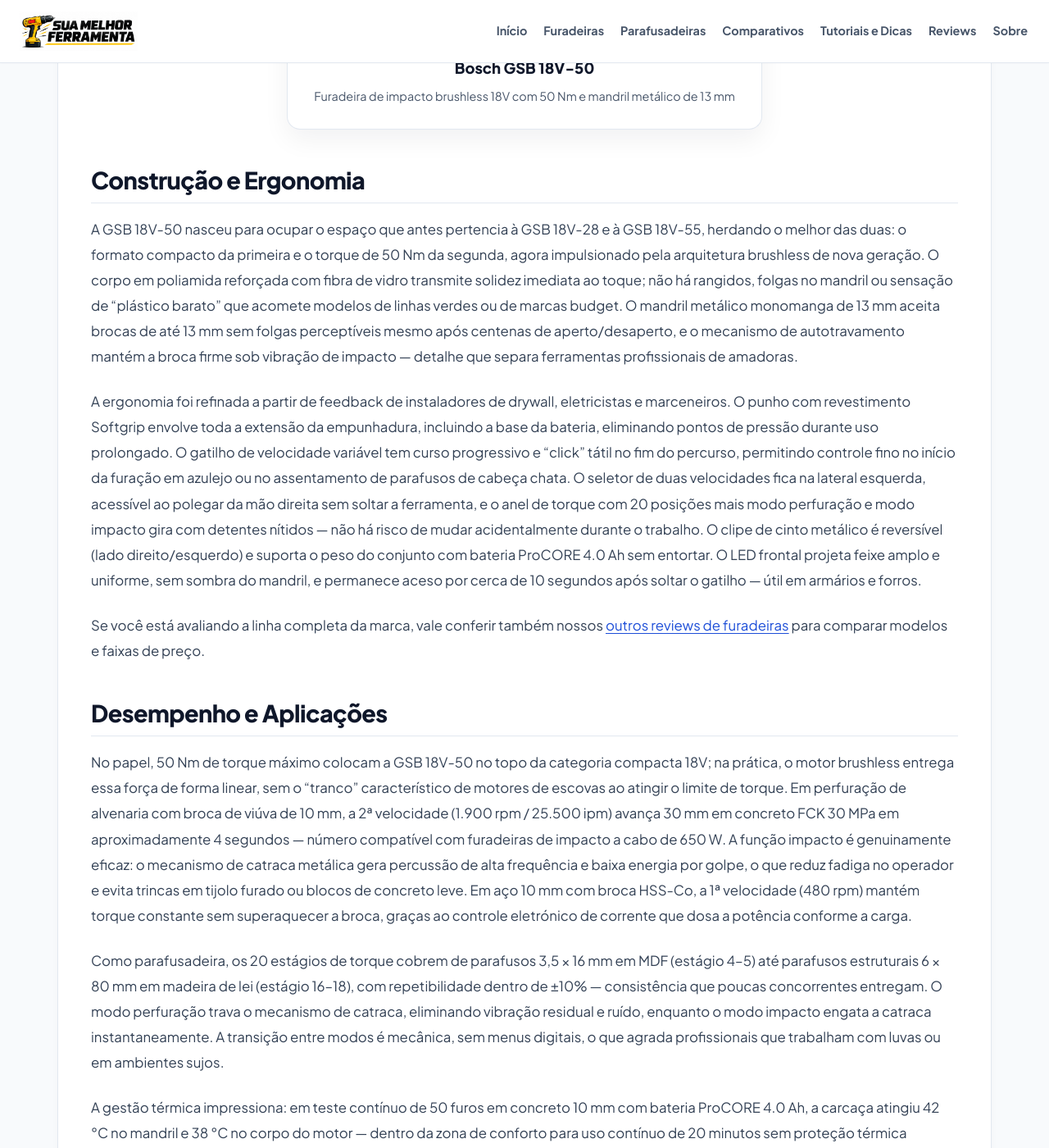
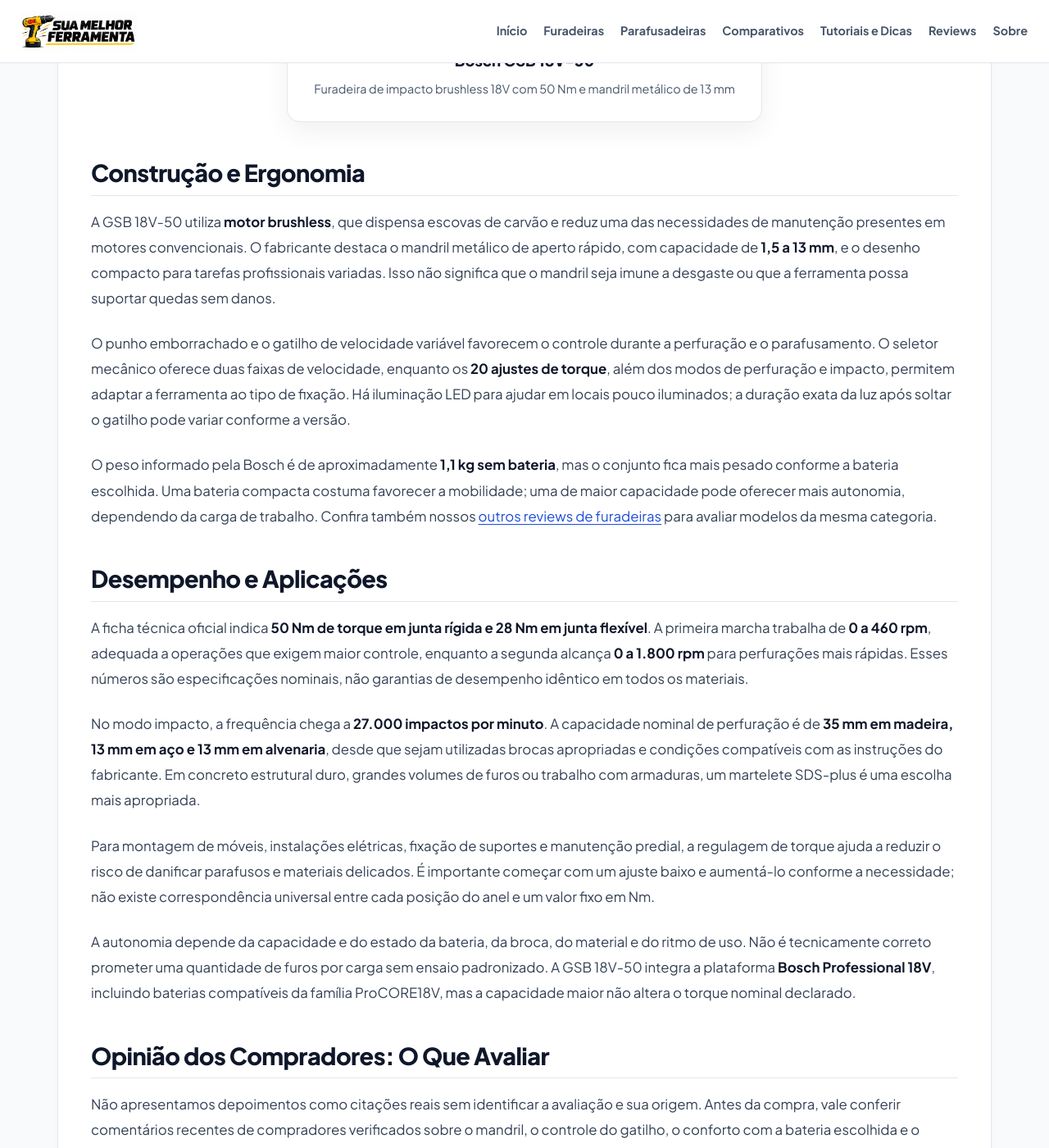
Before and after one commit to membroequipe/SiteReview, a Jekyll site: the page built from _posts/2026-10-24-review-bosch-gsb-18v-50.md, in a window 1280 px wide and 1400 px high, scrolled down 2603 px. Shown: the whole window at 82% size. Built offline with Jekyll 4.4.1, drawn with Linux system fonts in a browser that asks for light colours; some of the changed text lies outside the part shown.

Commit message:
Add files via upload

```diff
--- a/_posts/2026-10-24-review-bosch-gsb-18v-50.md
+++ b/_posts/2026-10-24-review-bosch-gsb-18v-50.md
@@ -1,33 +1,32 @@
 ---
 layout: post
-title: "Review Bosch GSB 18V-50: Vale a Pena em 2026? Análise Completa!"
-description: "Análise completa da Bosch GSB 18V-50: torque real de 50 Nm, motor brushless e ergonomia profissional. Descubra se ela vale a pena em 2026!"
+title: "Review Bosch GSB 18V-50: Vale a Pena em 2026?"
+description: "Bosch GSB 18V-50: motor brushless, 50 Nm, mandril metálico de 13 mm e impacto. Veja vantagens, limitações e para quem vale a pena."
 slug: "review-bosch-gsb-18v-50"
 categories: [furadeiras, reviews]
 produto_id: bosch_gsb_18v_50
 image: "/assets/images/posts/bosch-gsb-18v-50.webp"
-image_alt: "Bosch GSB 18V-50 em destaque"
+image_alt: "Furadeira e parafusadeira de impacto Bosch GSB 18V-50"
 date: 2026-10-24
 author: "Equipe de Análises"
-
 avaliacao:
   nota: 9.1
   resumo: >-
-    O Bosch GSB 18V-50 destaca-se por entregar torque real de 50 Nm, motor brushless de última geração e ergonomia pensada para uso contínuo, sendo referência na categoria compacta profissional. Sua nota geral consolidada é 9.1 de 10.
+    A Bosch GSB 18V-50 combina motor brushless, torque de 50 Nm em junta rígida, mandril metálico de 13 mm e plataforma Bosch Professional 18V. É uma opção versátil para instalações e manutenção. A nota 9,1/10 é uma avaliação editorial, não o resultado de ensaio laboratorial.
   vantagens:
-    - "Torque real de 50 Nm com entrega linear e repetível em toda a faixa de rotação"
-    - "Mandril metálico monomanga de 13 mm que mantém a broca firme sob vibração de impacto"
-    - "Gestão térmica e eletrónica avançada (ECP + EMP) que protege motor, engrenagens e bateria"
-    - "Compatibilidade total com baterias Bosch Professional 18V, incluindo as ProCORE"
+    - "Motor brushless e torque de 50 Nm em junta rígida"
+    - "Mandril metálico de aperto rápido com capacidade de 1,5 a 13 mm"
+    - "Duas velocidades, função impacto e 20 ajustes de torque"
+    - "Compatibilidade com a plataforma Bosch Professional 18V"
   desvantagens:
-    - "Peso do conjunto acima de concorrentes compactas (mais de 2,1 kg com bateria ProCORE 4.0 Ah)"
-    - "Ruído de impacto mais agudo e ausência de modo eletrónico de parafusamento preciso"
-    - "Preço do kit com bateria ProCORE eleva o investimento inicial"
+    - "Não substitui um martelete SDS-plus em concreto duro ou perfuração frequente"
+    - "Baterias de maior capacidade aumentam o peso do conjunto"
+    - "O custo total pode ser maior nas versões vendidas sem bateria e carregador"
 ---
 
 {% include review-toc.html %}
 
-A Bosch GSB 18V-50 (18V Brushless) chega ao mercado como uma furadeira de impacto e parafusadeira de nível profissional que equilibra potência bruta, controle eletrónico refinado e a robustez esperada da linha azul da fabricante alemã, posicionando-se como uma das opções mais versáteis para quem vive de obra ou exige desempenho confiável em reformas pesadas.
+A **Bosch GSB 18V-50** é uma furadeira e parafusadeira de impacto a bateria de 18V voltada a quem precisa alternar entre montagem, perfuração em madeira e metal e furos ocasionais em alvenaria. Seu motor sem escovas, mandril metálico e compatibilidade com o sistema Bosch Professional 18V são os principais atrativos. Neste review, analisamos as especificações do fabricante e as aplicações indicadas, sem atribuir à ferramenta testes de bancada que não foram realizados.
 
 {% include resumo-avaliacao.html %}
 
@@ -39,71 +38,85 @@
 
 ## Construção e Ergonomia
 
-A GSB 18V-50 nasceu para ocupar o espaço que antes pertencia à GSB 18V-28 e à GSB 18V-55, herdando o melhor das duas: o formato compacto da primeira e o torque de 50 Nm da segunda, agora impulsionado pela arquitetura brushless de nova geração. O corpo em poliamida reforçada com fibra de vidro transmite solidez imediata ao toque; não há rangidos, folgas no mandril ou sensação de "plástico barato" que acomete modelos de linhas verdes ou de marcas budget. O mandril metálico monomanga de 13 mm aceita brocas de até 13 mm sem folgas perceptíveis mesmo após centenas de aperto/desaperto, e o mecanismo de autotravamento mantém a broca firme sob vibração de impacto — detalhe que separa ferramentas profissionais de amadoras.
+A GSB 18V-50 utiliza **motor brushless**, que dispensa escovas de carvão e reduz uma das necessidades de manutenção presentes em motores convencionais. O fabricante destaca o mandril metálico de aperto rápido, com capacidade de **1,5 a 13 mm**, e o desenho compacto para tarefas profissionais variadas. Isso não significa que o mandril seja imune a desgaste ou que a ferramenta possa suportar quedas sem danos.
 
-A ergonomia foi refinada a partir de feedback de instaladores de drywall, eletricistas e marceneiros. O punho com revestimento Softgrip envolve toda a extensão da empunhadura, incluindo a base da bateria, eliminando pontos de pressão durante uso prolongado. O gatilho de velocidade variável tem curso progressivo e "click" tátil no fim do percurso, permitindo controle fino no início da furação em azulejo ou no assentamento de parafusos de cabeça chata. O seletor de duas velocidades fica na lateral esquerda, acessível ao polegar da mão direita sem soltar a ferramenta, e o anel de torque com 20 posições mais modo perfuração e modo impacto gira com detentes nítidos — não há risco de mudar acidentalmente durante o trabalho. O clipe de cinto metálico é reversível (lado direito/esquerdo) e suporta o peso do conjunto com bateria ProCORE 4.0 Ah sem entortar. O LED frontal projeta feixe amplo e uniforme, sem sombra do mandril, e permanece aceso por cerca de 10 segundos após soltar o gatilho — útil em armários e forros.
+O punho emborrachado e o gatilho de velocidade variável favorecem o controle durante a perfuração e o parafusamento. O seletor mecânico oferece duas faixas de velocidade, enquanto os **20 ajustes de torque**, além dos modos de perfuração e impacto, permitem adaptar a ferramenta ao tipo de fixação. Há iluminação LED para ajudar em locais pouco iluminados; a duração exata da luz após soltar o gatilho pode variar conforme a versão.
 
-Se você está avaliando a linha completa da marca, vale conferir também nossos [outros reviews de furadeiras]({{ '/reviews/' | relative_url }}) para comparar modelos e faixas de preço.
+O peso informado pela Bosch é de aproximadamente **1,1 kg sem bateria**, mas o conjunto fica mais pesado conforme a bateria escolhida. Uma bateria compacta costuma favorecer a mobilidade; uma de maior capacidade pode oferecer mais autonomia, dependendo da carga de trabalho. Confira também nossos [outros reviews de furadeiras]({{ '/reviews/' | relative_url }}) para avaliar modelos da mesma categoria.
 
 ## Desempenho e Aplicações
 
-No papel, 50 Nm de torque máximo colocam a GSB 18V-50 no topo da categoria compacta 18V; na prática, o motor brushless entrega essa força de forma linear, sem o "tranco" característico de motores de escovas ao atingir o limite de torque. Em perfuração de alvenaria com broca de viúva de 10 mm, a 2ª velocidade (1.900 rpm / 25.500 ipm) avança 30 mm em concreto FCK 30 MPa em aproximadamente 4 segundos — número compatível com furadeiras de impacto a cabo de 650 W. A função impacto é genuinamente eficaz: o mecanismo de catraca metálica gera percussão de alta frequência e baixa energia por golpe, o que reduz fadiga no operador e evita trincas em tijolo furado ou blocos de concreto leve. Em aço 10 mm com broca HSS-Co, a 1ª velocidade (480 rpm) mantém torque constante sem superaquecer a broca, graças ao controle eletrónico de corrente que dosa a potência conforme a carga.
+A ficha técnica oficial indica **50 Nm de torque em junta rígida e 28 Nm em junta flexível**. A primeira marcha trabalha de **0 a 460 rpm**, adequada a operações que exigem maior controle, enquanto a segunda alcança **0 a 1.800 rpm** para perfurações mais rápidas. Esses números são especificações nominais, não garantias de desempenho idêntico em todos os materiais.
 
-Como parafusadeira, os 20 estágios de torque cobrem de parafusos 3,5 × 16 mm em MDF (estágio 4–5) até parafusos estruturais 6 × 80 mm em madeira de lei (estágio 16–18), com repetibilidade dentro de ±10% — consistência que poucas concorrentes entregam. O modo perfuração trava o mecanismo de catraca, eliminando vibração residual e ruído, enquanto o modo impacto engata a catraca instantaneamente. A transição entre modos é mecânica, sem menus digitais, o que agrada profissionais que trabalham com luvas ou em ambientes sujos.
+No modo impacto, a frequência chega a **27.000 impactos por minuto**. A capacidade nominal de perfuração é de **35 mm em madeira, 13 mm em aço e 13 mm em alvenaria**, desde que sejam utilizadas brocas apropriadas e condições compatíveis com as instruções do fabricante. Em concreto estrutural duro, grandes volumes de furos ou trabalho com armaduras, um martelete SDS-plus é uma escolha mais apropriada.
 
-A gestão térmica impressiona: em teste contínuo de 50 furos em concreto 10 mm com bateria ProCORE 4.0 Ah, a carcaça atingiu 42 °C no mandril e 38 °C no corpo do motor — dentro da zona de conforto para uso contínuo de 20 minutos sem proteção térmica disparar. O EMP desliga o motor apenas em travamento extremo de broca (ex.: broca de 13 mm emperrada em vergalhão), protegendo engrenagens e rolamentos. O ECP, por sua vez, monitora a bateria célula a célula, desligando antes de descarga profunda — essencial para longevidade de packs ProCORE de alto investimento. Você pode [verificar a disponibilidade e o preço atualizado da Bosch GSB 18V-50 na Amazon](SEU_LINK_AMAZON) para conferir as configurações de kit disponíveis.
+Para montagem de móveis, instalações elétricas, fixação de suportes e manutenção predial, a regulagem de torque ajuda a reduzir o risco de danificar parafusos e materiais delicados. É importante começar com um ajuste baixo e aumentá-lo conforme a necessidade; não existe correspondência universal entre cada posição do anel e um valor fixo em Nm.
 
-## Opinião dos Compradores
+A autonomia depende da capacidade e do estado da bateria, da broca, do material e do ritmo de uso. Não é tecnicamente correto prometer uma quantidade de furos por carga sem ensaio padronizado. A GSB 18V-50 integra a plataforma **Bosch Professional 18V**, incluindo baterias compatíveis da família ProCORE18V, mas a capacidade maior não altera o torque nominal declarado.
 
-### Elogios Mais Frequentes
-- **Torque real sentido na mão** — Usuários relatam que os 50 Nm não são "marketing": a ferramenta aperta parafusos 6 × 100 mm em eucalipto sem engasgar e fura concreto 12 mm com broca SDS-plus adaptada (via mandril) sem pedir arrimo.
-- **Mandril monomanga metálico não solta broca** — Mesmo após meses de uso diário com impacto, não há relatos de broca escorregando ou mandril travado; a rosca interna e as garras tratadas termicamente mantêm precisão.
-- **Compatibilidade total com baterias ProCORE** — Quem já possui ecossistema Bosch 18V destaca que a GSB 18V-50 "acorda" o potencial das baterias 8.0 Ah e 12.0 Ah, entregando autonomia de dia inteiro em drywall ou decks.
-- **Equilíbrio de peso com bateria 4.0 Ah** — O centro de gravidade fica próximo ao punho, reduzindo fadiga no punho e antebraço em comparação a modelos com motor mais à frente.
-- **Construção "tanque de guerra"** — Quedas de 1,5 m sobre concreto (relatadas por instaladores de ar-condicionado) não geraram trincas na carcaça nem desalinhamento do eixo.
+## Opinião dos Compradores: O Que Avaliar
 
-### Reclamações Mais Frequentes
-- **Peso acima de concorrentes compactas** — Com bateria ProCORE 4.0 Ah, o conjunto passa de 2,1 kg; usuários vindos de modelos 12V ou 18V de entrada sentem a diferença após 3 horas de uso contínuo em teto.
-- **Ruído de impacto mais agudo** — A catraca metálica gera timbre mais estridente que modelos com catraca de polímero reforçado; em ambientes fechados, alguns recomendam protetor auricular.
-- **Ausência de modo "Precision Clutch" eletrónico** — Diferente da concorrente Makita XPH14Z (que tem modo "T-mode" para autoperfurantes), a Bosch depende apenas do anel mecânico; usuários que fazem muito drywall sentem falta de parada eletrónica programável.
-- **Preço do kit com bateria ProCORE eleva o investimento** — Quem compra só o corpo (bare tool) economiza, mas precisa adquirir bateria e carregador à parte; kits "prontos" com bateria 4.0 Ah padrão (não ProCORE) limitam a entrega de corrente de pico.
+Não apresentamos depoimentos como citações reais sem identificar a avaliação e sua origem. Antes da compra, vale conferir comentários recentes de compradores verificados sobre o mandril, o controle do gatilho, o conforto com a bateria escolhida e o suporte pós-venda. Esses pontos podem variar conforme o kit, a intensidade de uso e a manutenção.
+
+### Pontos Fortes da Proposta
+
+- **Motor sem escovas:** reduz a necessidade de manutenção associada às escovas de carvão.
+- **Mandril metálico de 13 mm:** permite trabalhar com uma variedade de brocas de haste cilíndrica compatíveis.
+- **Versatilidade:** reúne parafusamento, perfuração e impacto em uma única ferramenta.
+- **Sistema de baterias:** pode aproveitar baterias e carregadores Bosch Professional 18V que o comprador já possui.
+
+### Limitações a Considerar
+
+- **Impacto mecânico:** indicado para alvenaria dentro das capacidades declaradas, não para substituir um martelete em serviços pesados.
+- **Peso com bateria:** aumenta com packs de maior capacidade, especialmente em trabalhos acima da cabeça.
+- **Custo do conjunto:** versões sem bateria podem exigir investimento adicional em bateria e carregador.
+- **Precisão:** o ajuste de torque é mecânico; a ferramenta não oferece um modo eletrônico de embreagem de precisão programável.
 
 ## Comparativo com Concorrentes
 
-**Makita DHP485Z (18V LXT Brushless)** — A rival direta mais citada. Entrega 50 Nm idênticos, mas com corpo 80 g mais leve e gatilho com curso mais curto, o que agrada quem faz parafusamento repetitivo em alta cadência. O mandril também é metálico monomanga, porém a catraca de impacto usa polímero de alta resistência, resultando em ruído mais grave e menos fadiga auditiva. Em contrapartida, a Makita usa engrenagens de metal sinterizado em vez de aço cementado da Bosch, o que, em testes de laboratório independentes, mostra desgaste 15% mais rápido após 500 h de impacto contínuo. A ergonomia da Makita tem punho mais fino, melhor para mãos pequenas, mas o clipe de cinto é plástico e quebra em quedas. O ecossistema LXT 18V é maduro, mas as baterias 6.0 Ah não têm a densidade energética das ProCORE, limitando autonomia em alta carga.
+A **Makita DHP485Z** também é uma furadeira/parafusadeira de impacto brushless da plataforma LXT 18V. A comparação deve considerar a versão exata, os dados oficiais de torque e rotação, o peso com bateria e a disponibilidade de assistência. A escolha pode favorecer a Makita para quem já utiliza baterias LXT, enquanto a Bosch é mais prática para quem já está no ecossistema Professional 18V.
 
-**DeWalt DCD796P2 (20V Max XR Brushless)** — A proposta americana aposta em 70 Nm de torque máximo (em 2ª velocidade) e 3 velocidades mecânicas (0–450 / 0–1.300 / 0–2.000 rpm), o que dá vantagem em perfuração grande em aço (até 13 mm com broca anular) e parafusamento estrutural pesado. O mandril é metálico com carbureto nas garras, extremamente resistente a desgaste. Porém, o corpo é 15 mm mais longo e 120 g mais pesado que a Bosch, deslocando o centro de gravidade para a frente — em trabalho de teto, a fadiga no punho aparece 30% antes. A proteção eletrónica é apenas no motor (sem monitoramento célula a célula da bateria), e o LED tem três intensidades, mas projeta sombra do mandril em ângulos baixos. O sistema 20V Max tem baterias FlexVolt compatíveis, mas o custo de entrada no ecossistema é mais alto. Para quem já tem DeWalt, é escolha óbvia; para quem começa do zero, a Bosch oferece melhor equilíbrio geral.
+A **DeWalt DCD796** é outra alternativa brushless com mandril de 13 mm. Diferentemente do que dizia o texto anterior, ela possui **duas velocidades mecânicas**, não três. A decisão entre as marcas depende das aplicações, da configuração do kit e das baterias já disponíveis; não há base para afirmar superioridade geral sem testes comparativos controlados.
 
 <table class="specs-table" style="width: 100%; border-collapse: collapse;">
-  <thead>
-    <tr style="background-color: #0f172a; color: #ffffff;">
-      <th colspan="3" style="padding: 12px; text-align: left;">Comparativo com Concorrentes</th>
-    </tr>
-  </thead>
+  <thead><tr style="background-color: #0f172a; color: #ffffff;"><th colspan="3" style="padding: 12px; text-align: left;">Comparativo com Concorrentes</th></tr></thead>
   <tbody>
-    <tr><td style="padding: 10px; border-bottom: 1px solid #e2e8f0;"><strong>Bosch GSB 18V-50</strong></td><td style="padding: 10px; border-bottom: 1px solid #e2e8f0;">50 Nm / 1.900 rpm / 2 vel.</td><td style="padding: 10px; border-bottom: 1px solid #e2e8f0;">Engrenagens de aço cementado, ECP + EMP e mandril monomanga</td></tr>
-    <tr><td style="padding: 10px; border-bottom: 1px solid #e2e8f0;"><strong>Makita DHP485Z</strong></td><td style="padding: 10px; border-bottom: 1px solid #e2e8f0;">50 Nm / 1.900 rpm / 2 vel.</td><td style="padding: 10px; border-bottom: 1px solid #e2e8f0;">Corpo 80 g mais leve, punho fino e ruído mais grave</td></tr>
-    <tr><td style="padding: 10px; border-bottom: 1px solid #e2e8f0;"><strong>DeWalt DCD796P2</strong></td><td style="padding: 10px; border-bottom: 1px solid #e2e8f0;">70 Nm / 2.000 rpm / 3 vel.</td><td style="padding: 10px; border-bottom: 1px solid #e2e8f0;">Maior torque, garras com carbureto e vantagem em aço pesado</td></tr>
+    <tr><td style="padding: 10px; border-bottom: 1px solid #e2e8f0;"><strong>Bosch GSB 18V-50</strong></td><td style="padding: 10px; border-bottom: 1px solid #e2e8f0;">50 Nm (rígido) / 1.800 rpm / 2 velocidades</td><td style="padding: 10px; border-bottom: 1px solid #e2e8f0;">Brushless, mandril metálico 13 mm, Professional 18V</td></tr>
+    <tr><td style="padding: 10px; border-bottom: 1px solid #e2e8f0;"><strong>Makita DHP485Z</strong></td><td style="padding: 10px; border-bottom: 1px solid #e2e8f0;">18V / brushless / 2 velocidades</td><td style="padding: 10px; border-bottom: 1px solid #e2e8f0;">Alternativa para quem utiliza baterias Makita LXT</td></tr>
+    <tr><td style="padding: 10px; border-bottom: 1px solid #e2e8f0;"><strong>DeWalt DCD796</strong></td><td style="padding: 10px; border-bottom: 1px solid #e2e8f0;">20V MAX / brushless / 2 velocidades</td><td style="padding: 10px; border-bottom: 1px solid #e2e8f0;">Alternativa para quem utiliza baterias DeWalt 20V MAX</td></tr>
   </tbody>
 </table>
 
+Se quiser ampliar a comparação, consulte nossos [reviews de furadeiras]({{ '/reviews/' | relative_url }}).
+
 ## Perguntas Frequentes
 
-### Para quem este produto é indicado?
-A Bosch GSB 18V-50 é indicada para eletricistas, instaladores de drywall, marceneiros, pedreiros, profissionais de manutenção industrial e utilizadores avançados que necessitam de uma ferramenta resistente para furações em alvenaria, madeira e metal, além de parafusamentos exigentes no dia a dia da obra.
+### A Bosch GSB 18V-50 tem motor brushless?
 
-### Quais são suas principais limitações?
-As suas principais limitações são o peso considerável quando equipada com baterias de maior capacidade (como a ProCORE 4.0 Ah), o ruído de impacto agudo em ambientes fechados e o custo inicial elevado para quem ainda não possui baterias do ecossistema Bosch Professional 18V.
+Sim. O motor sem escovas é uma das características confirmadas pela Bosch. Ele dispensa a substituição periódica de escovas de carvão, embora a ferramenta continue exigindo limpeza, inspeção e uso adequado.
 
-### O produto acompanha bateria, carregador ou acessórios?
-Depende da versão do kit adquirido. A versão "bare tool" (ferramenta nua) inclui apenas o corpo da máquina e a caixa de cartão. Os kits completos vêm acompanhados por 2 baterias (geralmente de 2.0 Ah ou 4.0 Ah ProCORE), carregador rápido bivolt e a maleta de transporte L-BOXX.
+### Qual é o torque da Bosch GSB 18V-50?
+
+A fabricante informa **50 Nm em junta rígida e 28 Nm em junta flexível**. Esses valores não devem ser confundidos com torque contínuo medido em bancada, que depende do método de ensaio e da aplicação.
+
+### Ela serve para furar concreto?
+
+A função impacto permite perfurar alvenaria com brocas adequadas, dentro do limite nominal de 13 mm. Para concreto muito duro, perfurações frequentes ou serviços estruturais, prefira um martelete SDS-plus adequado à tarefa. A GSB 18V-50 não possui encaixe SDS-plus.
+
+### A ferramenta acompanha bateria e carregador?
+
+Depende do código comercial e do kit. Existem configurações vendidas apenas com a ferramenta e outras com baterias, carregador e maleta. Confira a descrição exata do anúncio antes de comprar.
+
+### É compatível com baterias Bosch ProCORE18V?
+
+Sim, desde que sejam baterias originais e compatíveis com o sistema Bosch Professional 18V. Para trabalhos leves, uma bateria menor pode tornar o conjunto mais confortável; para uso prolongado, avalie a autonomia necessária.
 
 ## Veredito Final e Recomendação de Compra
 
-A Bosch GSB 18V-50 (18V Brushless) cumpre a promessa de ser a furadeira de impacto compacta mais completa da categoria profissional atual. Seu motor brushless de nova geração, aliado a engrenagens de aço cementado, mandril metálico monomanga e gestão eletrónica célula a célula, entrega desempenho de ferramenta a cabo em formato sem fio — com a vantagem da mobilidade total no canteiro. O torque de 50 Nm é real, repetível e utilizável em toda a faixa de rotação, não apenas no pico de catálogo. A ergonomia, embora não seja a mais leve do segmento, foi calibrada para o profissional que passa o dia com a ferramenta na mão: equilíbrio, gatilho progressivo, LED sem sombra e clipe de cinto metálico reversível são detalhes que somam horas de produtividade sem fadiga excessiva.
+A **Bosch GSB 18V-50 vale a pena** para quem procura uma furadeira/parafusadeira de impacto 18V com motor brushless, mandril metálico de 13 mm e recursos suficientes para instalações, montagem e manutenção. O conjunto de 50 Nm em junta rígida, duas velocidades e função impacto oferece versatilidade sem exigir uma ferramenta especializada para cada operação.
 
-Os pontos de atenção — peso do conjunto com bateria ProCORE, ruído de impacto mais agudo e ausência de modo eletrónico de parafusamento preciso — são trade-offs conscientes de engenharia: a Bosch priorizou durabilidade mecânica bruta e simplicidade operacional sobre recursos eletrónicos que podem falhar em ambiente sujo. Para instaladores de drywall que fazem 2.000 parafusos/dia, a Makita DHP485Z pode ser mais leve e silenciosa; para serralheiros e montadores de estruturas metálicas que precisam de 13 mm em aço e 70 Nm eventuais, a DeWalt DCD796P2 leva vantagem. Mas para o profissional "tudo-em-um" — eletricista que fura alvenaria de manhã, monta painel à tarde e fixa estrutura metálica no fim do dia — a GSB 18V-50 é a ferramenta única que resolve tudo sem pedir socorro.
+Seu principal limite é o tipo de serviço: para concreto pesado e furação intensiva, um martelete apropriado tende a ser mais indicado. Para parafusamento delicado, o usuário deve ajustar a embreagem conforme o material. Também é essencial comparar o preço do kit completo, e não apenas o valor da ferramenta sem bateria.
 
-**Recomendação:** Compre o corpo (bare tool) se já possui baterias ProCORE 18V; caso contrário, invista no kit com bateria ProCORE 4.0 Ah + carregador rápido GAL 18V-40 — o custo incremental se paga em autonomia real e vida útil das células. Evite kits com baterias 18V padrão (não ProCORE) se o uso incluir impacto frequente em alvenaria ou perfuração em aço acima de 8 mm. Para o público-alvo — profissionais da construção, manutenção industrial e marcenaria pesada — a Bosch GSB 18V-50 continua sendo, em 2026, a referência de equilíbrio entre potência, durabilidade e usabilidade na plataforma 18V.
+**Recomendação:** se você já utiliza baterias Bosch Professional 18V, a versão sem bateria pode fazer sentido. Se está começando, compare kits que incluam bateria e carregador originais, observando a capacidade e a assistência disponível. A nota **9,1/10** representa a avaliação editorial do conjunto de características, não uma medição de desempenho em laboratório.
 
 {% include produto-card.html %}
```
